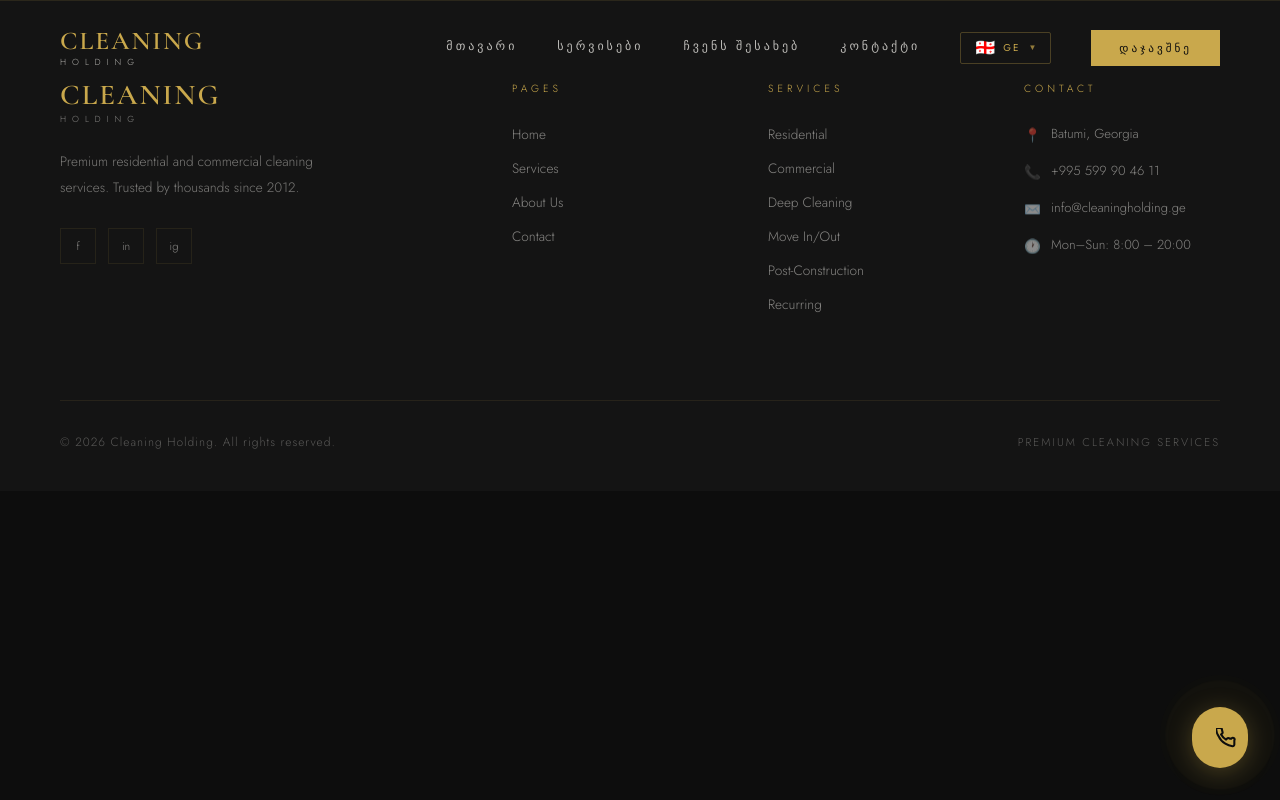
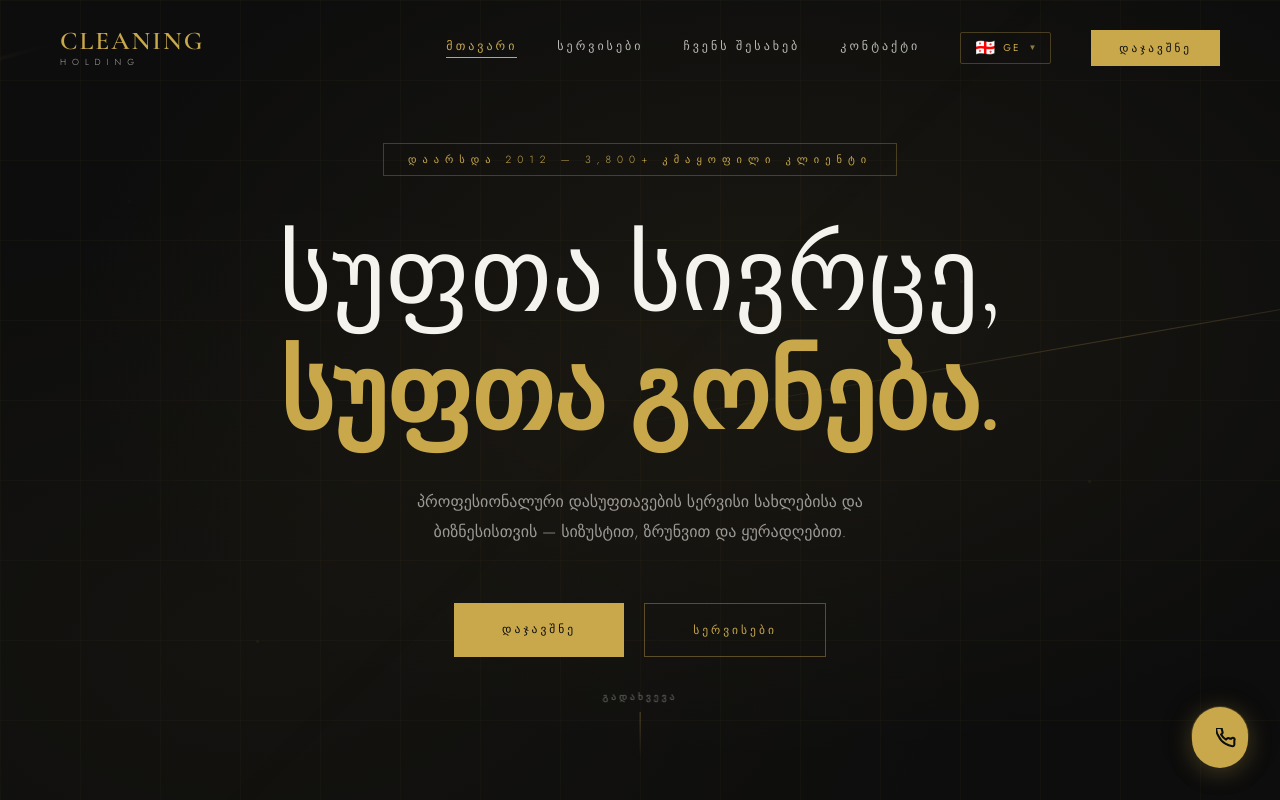
Before and after one commit to beka-ab/cleaning-holding, a React (Create React App) app: page /ka in a window 1280 px wide. Shown: the top 800 px of the page. Built offline with nearby package versions, Linux system fonts and the light colour scheme.

Commit message:
Add language URL routing

```diff
--- a/src/App.js
+++ b/src/App.js
@@ -1,28 +1,77 @@
-import { BrowserRouter as Router, Routes, Route } from "react-router-dom";
+import {
+  BrowserRouter as Router,
+  Routes,
+  Route,
+  Navigate,
+} from "react-router-dom";
 import { HelmetProvider } from "react-helmet-async";
+import { useEffect } from "react";
+import { useTranslation } from "react-i18next";
 import Navbar from "./components/Navbar";
 import Footer from "./components/Footer";
+import CallButton from "./components/CallButton";
 import Home from "./pages/Home";
 import Services from "./pages/Services";
 import About from "./pages/About";
 import Contact from "./pages/Contact";
-import CallButton from "./components/CallButton";
+import "./index.css";
+
+const supportedLangs = ["ka", "en", "ru", "uk", "tr"];
+
+function LangWrapper({ children }) {
+  const { i18n } = useTranslation();
+
+  useEffect(() => {
+    const path = window.location.pathname;
+    const lang = path.split("/")[1];
+    if (supportedLangs.includes(lang)) {
+      i18n.changeLanguage(lang);
+    }
+  }, [i18n]);
+
+  return children;
+}
 
 function App() {
   return (
     <HelmetProvider>
       <Router>
+        <LangWrapper>
           <Navbar />
           <main>
             <Routes>
-            <Route path="/" element={<Home />} />
-            <Route path="/services" element={<Services />} />
-            <Route path="/about" element={<About />} />
-            <Route path="/contact" element={<Contact />} />
+              {/* Redirect root to Georgian */}
+              <Route path="/" element={<Navigate to="/ka" replace />} />
+
+              {/* Language routes */}
+              {supportedLangs.map((lang) => (
+                <>
+                  <Route key={lang} path={`/${lang}`} element={<Home />} />
+                  <Route
+                    key={lang + "-services"}
+                    path={`/${lang}/services`}
+                    element={<Services />}
+                  />
+                  <Route
+                    key={lang + "-about"}
+                    path={`/${lang}/about`}
+                    element={<About />}
+                  />
+                  <Route
+                    key={lang + "-contact"}
+                    path={`/${lang}/contact`}
+                    element={<Contact />}
+                  />
+                </>
+              ))}
+
+              {/* Fallback */}
+              <Route path="*" element={<Navigate to="/ka" replace />} />
             </Routes>
           </main>
           <Footer />
           <CallButton />
+        </LangWrapper>
       </Router>
     </HelmetProvider>
   );
--- a/src/components/LanguageSwitcher.jsx
+++ b/src/components/LanguageSwitcher.jsx
@@ -19,7 +19,19 @@ export default function LanguageSwitcher() {
   const handleSelect = (code) => {
     i18n.changeLanguage(code);
     setOpen(false);
+
+    // Update URL to new language
+    const currentPath = window.location.pathname;
+    const pathParts = currentPath.split("/");
+    if (supportedLangs.includes(pathParts[1])) {
+      pathParts[1] = code;
+    } else {
+      pathParts.splice(1, 0, code);
+    }
+    window.location.href = pathParts.join("/");
   };
+
+  const supportedLangs = ["ka", "en", "ru", "uk", "tr"];
 
   return (
     <div style={{ position: "relative", zIndex: 1001 }}>
--- a/src/components/Navbar.jsx
+++ b/src/components/Navbar.jsx
@@ -7,7 +7,6 @@ export default function Navbar() {
   const [scrolled, setScrolled] = useState(false);
   const [menuOpen, setMenuOpen] = useState(false);
   const location = useLocation();
-  const { t } = useTranslation();
 
   useEffect(() => {
     const handleScroll = () => setScrolled(window.scrollY > 50);
@@ -19,11 +18,14 @@ export default function Navbar() {
     setMenuOpen(false);
   }, [location]);
 
+  const { t, i18n } = useTranslation();
+  const lang = i18n.language || "ka";
+
   const links = [
-    { to: "/", label: t("nav.home") },
-    { to: "/services", label: t("nav.services") },
-    { to: "/about", label: t("nav.about") },
-    { to: "/contact", label: t("nav.contact") },
+    { to: `/${lang}`, label: t("nav.home") },
+    { to: `/${lang}/services`, label: t("nav.services") },
+    { to: `/${lang}/about`, label: t("nav.about") },
+    { to: `/${lang}/contact`, label: t("nav.contact") },
   ];
 
   return (
```
Lines whose indentation alone changed are shown as unchanged.
